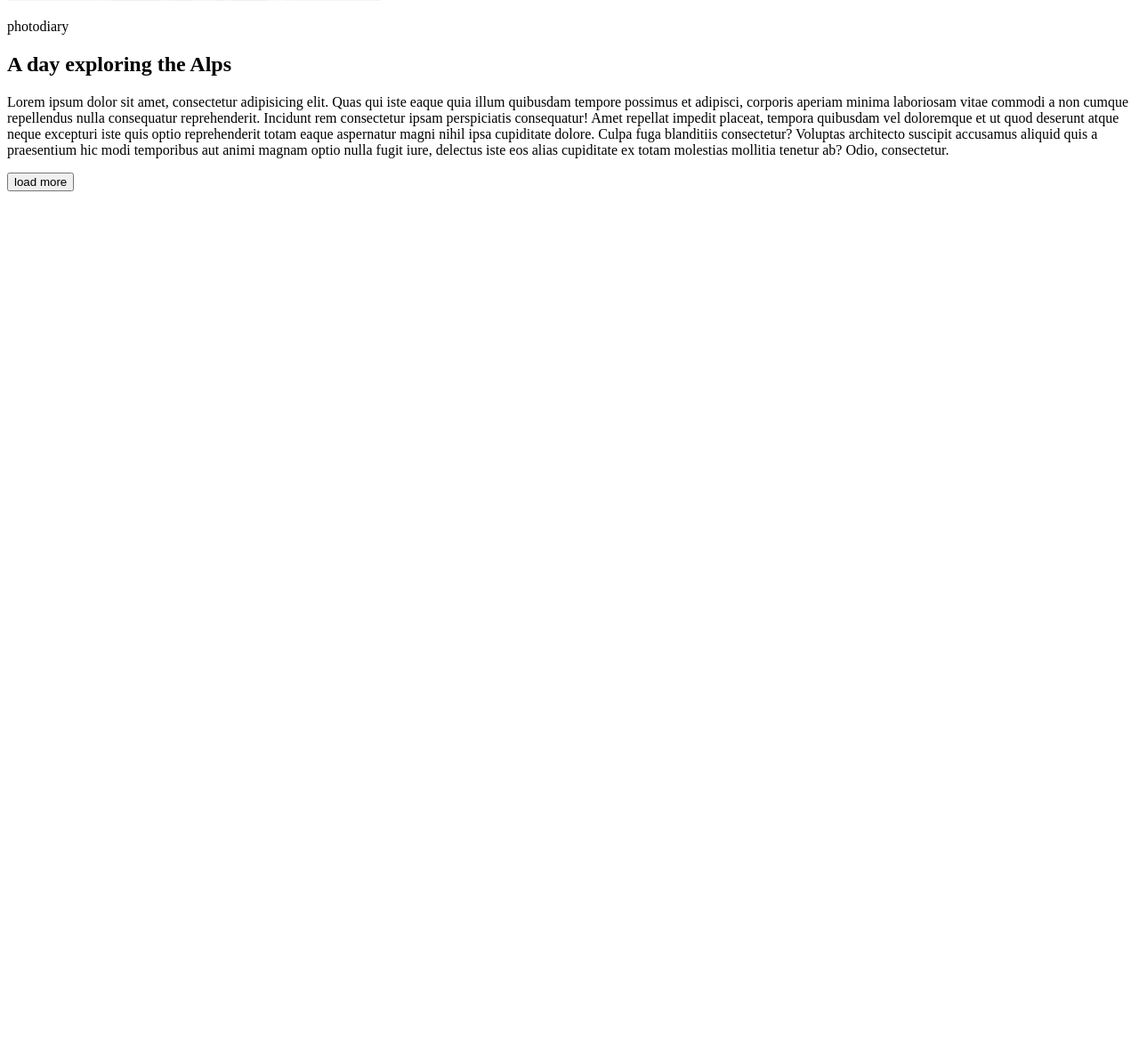
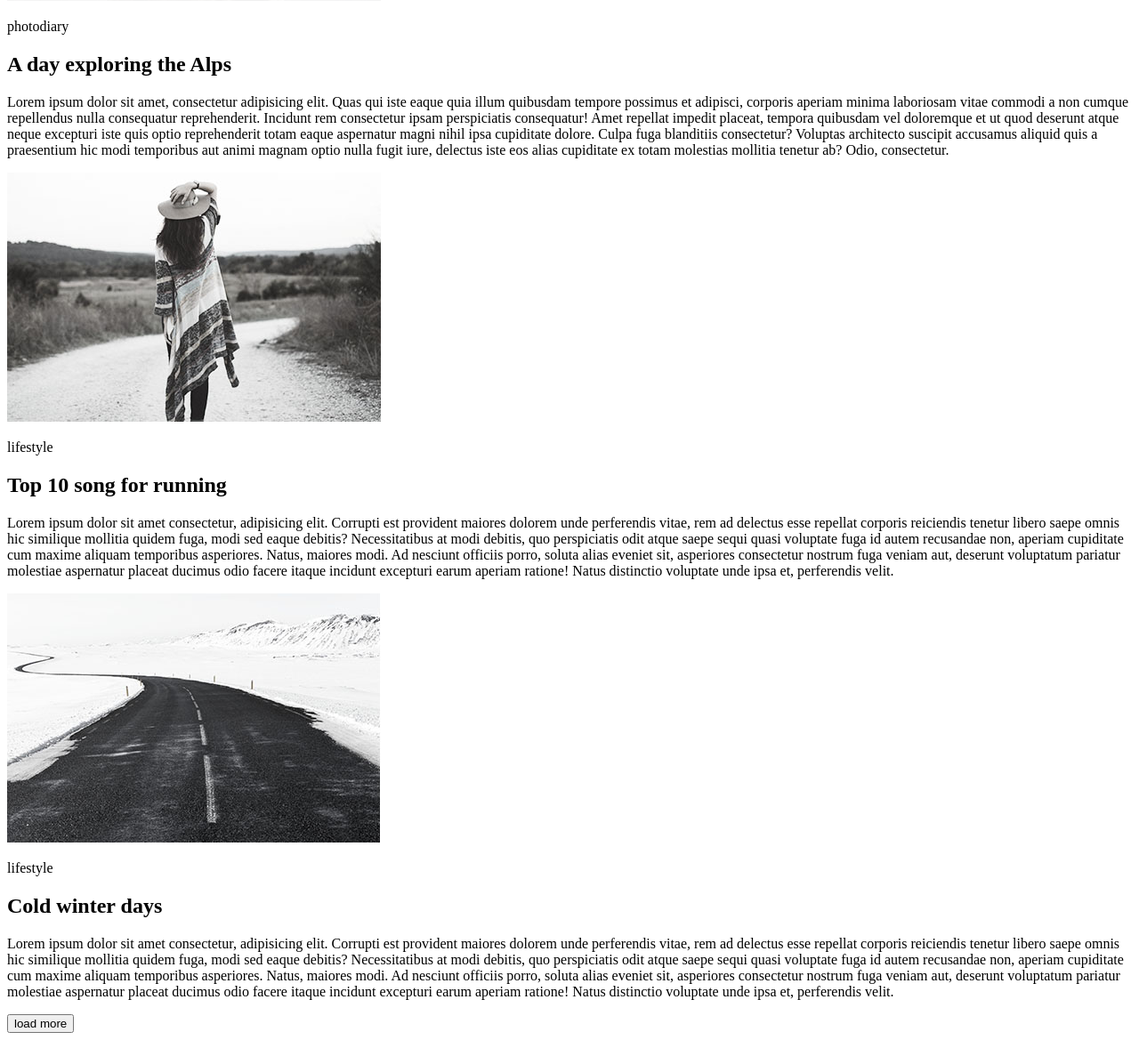
Before and after one commit to dchuchukalo/goit-fe-course, a plain HTML site: page html-css/module-03/index.html in a window 1280 px wide. Shown: the part 1819-2988 px from the top of the page at 89% size. Before the commit the page ends 2042 px from the top, so only its background shows below. Drawn offline with Linux system fonts and the light colour scheme.

Commit message:
add section

```diff
--- a/html-css/module-03/index.html
+++ b/html-css/module-03/index.html
@@ -81,6 +81,36 @@
                     alias cupiditate ex totam molestias mollitia tenetur ab? Odio, consectetur.
                 </p>
             </article>
+            <article class="lifestyle-item">
+                <img src="img/girl with hat.jpg" width="420" height="280" alt="girl with hat" />
+                <p class="name-section">lifestyle</p>
+                <h2>Top 10 song for running</h2>
+                <p>
+                    Lorem ipsum dolor sit amet consectetur, adipisicing elit. Corrupti est provident maiores dolorem
+                    unde perferendis vitae, rem ad delectus esse repellat corporis reiciendis tenetur libero saepe omnis
+                    hic similique mollitia quidem fuga, modi sed eaque debitis? Necessitatibus at modi debitis, quo
+                    perspiciatis odit atque saepe sequi quasi voluptate fuga id autem recusandae non, aperiam cupiditate
+                    cum maxime aliquam temporibus asperiores. Natus, maiores modi. Ad nesciunt officiis porro, soluta
+                    alias eveniet sit, asperiores consectetur nostrum fuga veniam aut, deserunt voluptatum pariatur
+                    molestiae aspernatur placeat ducimus odio facere itaque incidunt excepturi earum aperiam ratione!
+                    Natus distinctio voluptate unde ipsa et, perferendis velit.
+                </p>
+            </article>
+            <article class="lifestyle-item">
+                <img src="img/road with snow.jpg" width="420" height="280" alt="road with snow" />
+                <p class="name-section">lifestyle</p>
+                <h2>Cold winter days</h2>
+                <p>
+                    Lorem ipsum dolor sit amet consectetur, adipisicing elit. Corrupti est provident maiores dolorem
+                    unde perferendis vitae, rem ad delectus esse repellat corporis reiciendis tenetur libero saepe omnis
+                    hic similique mollitia quidem fuga, modi sed eaque debitis? Necessitatibus at modi debitis, quo
+                    perspiciatis odit atque saepe sequi quasi voluptate fuga id autem recusandae non, aperiam cupiditate
+                    cum maxime aliquam temporibus asperiores. Natus, maiores modi. Ad nesciunt officiis porro, soluta
+                    alias eveniet sit, asperiores consectetur nostrum fuga veniam aut, deserunt voluptatum pariatur
+                    molestiae aspernatur placeat ducimus odio facere itaque incidunt excepturi earum aperiam ratione!
+                    Natus distinctio voluptate unde ipsa et, perferendis velit.
+                </p>
+            </article>
             <button class="load-more">load more</button>
         </section>
     </main>
```
